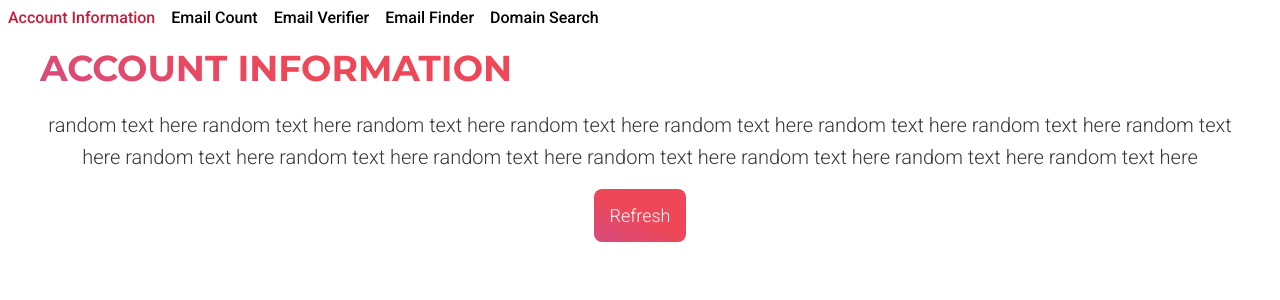
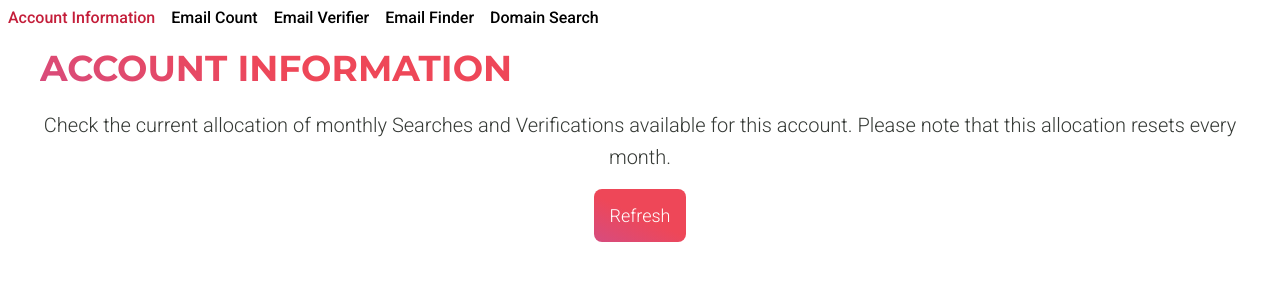
Before and after one commit to mcimat/mailguardian, a React (Create React App) app: page / in a window 1280 px wide. Both pictures are taken after a click on the button "Account Information". Shown: the top 300 px of the page. Built offline with nearby package versions, Linux system fonts and the light colour scheme; no server answers.

Commit message:
changed some UI and added real information

```diff
--- a/src/components/apiFunctions/accountInformation.js
+++ b/src/components/apiFunctions/accountInformation.js
@@ -37,7 +37,7 @@ function AccountInformation() {
           <h1>Account Information</h1>
         </div>
         <div className="container-text">
-          <p>random text here random text here random text here random text here random text here random text here random text here random text here random text here random text here random text here random text here random text here random text here random text here</p>
+          <p>Check the current allocation of monthly Searches and Verifications available for this account. Please note that this allocation resets every month.</p>
         </div>
         <div className="container-result">{AccountInformation}</div>
         <button className="container-button" onClick={getAccountInformation}>Refresh</button>
--- a/src/components/apiFunctions/domainSearch.js
+++ b/src/components/apiFunctions/domainSearch.js
@@ -34,7 +34,7 @@ function DomainSearch() {
           <h1>Domain Search</h1>
         </div>
         <div className="container-text">
-          <p>random text here random text here random text here random text here random text here random text here random text here random text here random text here random text here random text here random text here random text here random text here random text here</p>
+          <p>Recieve the first 10 emails of a domain.</p>
         </div>
         <input
           type="text"
--- a/src/components/apiFunctions/emailCount.js
+++ b/src/components/apiFunctions/emailCount.js
@@ -29,8 +29,9 @@ function EmailCount() {
           <h1>Email Count</h1>
         </div>
         <div className="container-text">
-          <p>random text here random text here random text here random text here random text here random text here random text here random text here random text here random text here random text here random text here random text here random text here random text here</p>
+          <p>Access the quantity of email addresses identified within a designated website domain effortlessly. Our tool offers a seamless and secure experience, available to you without any limitations, and it operates independently from your search and verification quotas, ensuring your usage remains unaffected.</p>
         </div>
+        <div className="container-parameters">
           <input
             type="text"
             placeholder="Domain"
@@ -41,6 +42,7 @@ function EmailCount() {
           <button className="container-button" onClick={getEmailCount}>Email Count</button>
           <div className="container-result">{emailCount}</div>
         </div>
+      </div>
     </section>
   );
 }
--- a/src/components/apiFunctions/emailFinder.js
+++ b/src/components/apiFunctions/emailFinder.js
@@ -37,7 +37,7 @@ function EmailFinder() {
           <h1>Email Finder</h1>
         </div>
         <div className="container-text">
-          <p>random text here random text here random text here random text here random text here random text here random text here random text here random text here random text here random text here random text here random text here random text here random text here</p>
+          <p>Find valuable information across the web by combining the search parameters of a person's name and their associated domain. Effortlessly expand your professional network by swiftly accessing contact details of industry peers or potential collaborators.</p>
         </div>
         <form onSubmit={getEmailFinder}>
           <input
--- a/src/components/apiFunctions/emailVerifier.js
+++ b/src/components/apiFunctions/emailVerifier.js
@@ -33,7 +33,7 @@ function EmailVerifier() {
           <h1>Email Verifier</h1>
         </div>
         <div className="container-text">
-          <p>random text here random text here random text here random text here random text here random text here random text here random text here random text here random text here random text here random text here random text here random text here random text here</p>
+          <p>Have you ever found yourself questioning the authenticity of an email address? With an email verifier at your disposal, you can eliminate any doubts of an unknown emails validity.</p>
         </div>
         <input
           tpye="text"
--- a/src/components/styles/styles.css
+++ b/src/components/styles/styles.css
@@ -74,17 +74,14 @@ h1 {
 }
 
 .container-input {
-  display: flex;
-  justify-content: center;
-  font-family: 'Roboto', sans-serif;
-  font-weight: 300;
-  font-size: 1.25rem;
-}
-
-.container-input input {
-  width: 50%;
+  position: relative;
+  font-size: 16px;
+  padding: 10px 10px 10px 5px;
+  display: block;
   border: none;
-  outline: none;
+  border-bottom: 1px solid #515151;
+  background: transparent;
+  width: 100%;
 }
 
 .container-button {
```
Also changed, not shown: 2 other files (tests, documents, lock files or other folders). Lines whose indentation alone changed are shown as unchanged.
